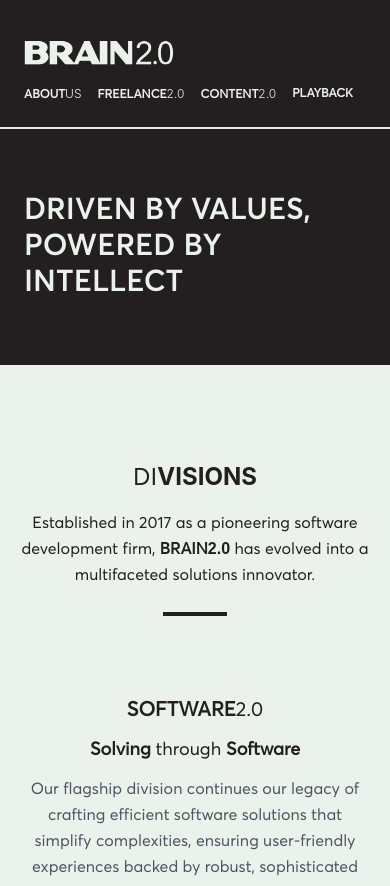
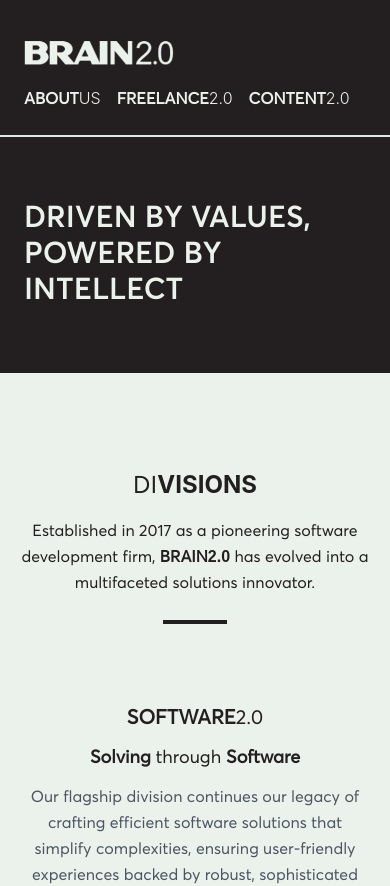
Before and after one commit to karimfawaz/brainTwoPoint0-website, a Next.js app: page / in a window 390 px wide. Shown: the top 886 px of the page. Built offline with nearby package versions, Linux system fonts and the light colour scheme; a web font is replaced by a local one.

Commit message:
fix navbar responsiveness

```diff
--- a/src/app/common/navbar.tsx
+++ b/src/app/common/navbar.tsx
@@ -4,15 +4,12 @@ import Link from 'next/link'
 
 export default function Navbar() {
   return (
-    <nav className="sticky pt-10 top-0 bg-[var(--dark-grey)] z-[1000]">
-      <div className='flex max-w-[110rem] justify-between m-auto px-6 min-[1800px]:px-0 pb-6 items-center no-scrollbar overflow-scroll'>
-        <div className='flex flex-col justify-center'>
-
+    <nav className="sticky pt-10 top-0 bg-[var(--dark-grey)] z-[1000] max-w-[110rem] m-auto px-6 min-[1800px]:px-0 pb-6">
       <Link href="/">
         <Image height={30} width={150} src="/B2.0-textlogo.png" alt="Brain 2.0 Logo" />
       </Link>
-
-          <div className='flex space-x-4 mt-5 text-xs md:text-base text-[var(--light)]'>
+      <div className='flex justify-between items-center no-scrollbar overflow-scroll'>
+        <div className='flex space-x-4 mt-5 text-base text-[var(--light)]'>
 
           <Link href="/about">
             <p className="font-bold cursor-pointer hover:text-white hover:underline hover:underline-offset-4">ABOUT<span className="inter-font font-light">US</span></p>
@@ -31,9 +28,9 @@ export default function Navbar() {
           </Link>
 
         </div>
-        </div>
         <button className="bg-[var(--light)] text-[var(--black)] px-10 font-bold h-12 hidden md:block hover:bg-[var(--teal)]"><Link href="/contact">REACH OUT</Link></button>
       </div>
+
     </nav>
   )
 }
--- a/src/app/globals.css
+++ b/src/app/globals.css
@@ -22,6 +22,9 @@
   /* Firefox */
 }
 
+body {
+  background-color: #231F20;
+}
 
 .inter-font {
   font-family: 'Inter', sans-serif;
```
Lines whose indentation alone changed are shown as unchanged.
